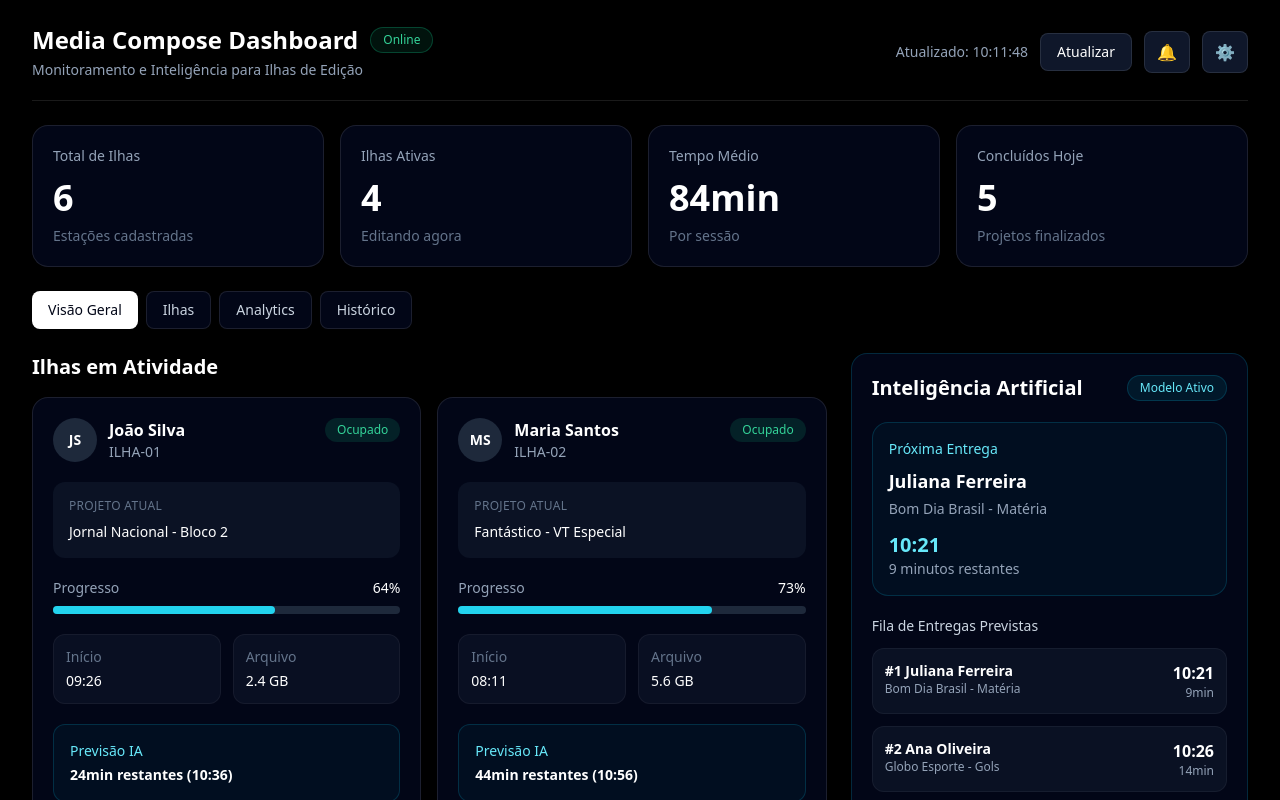
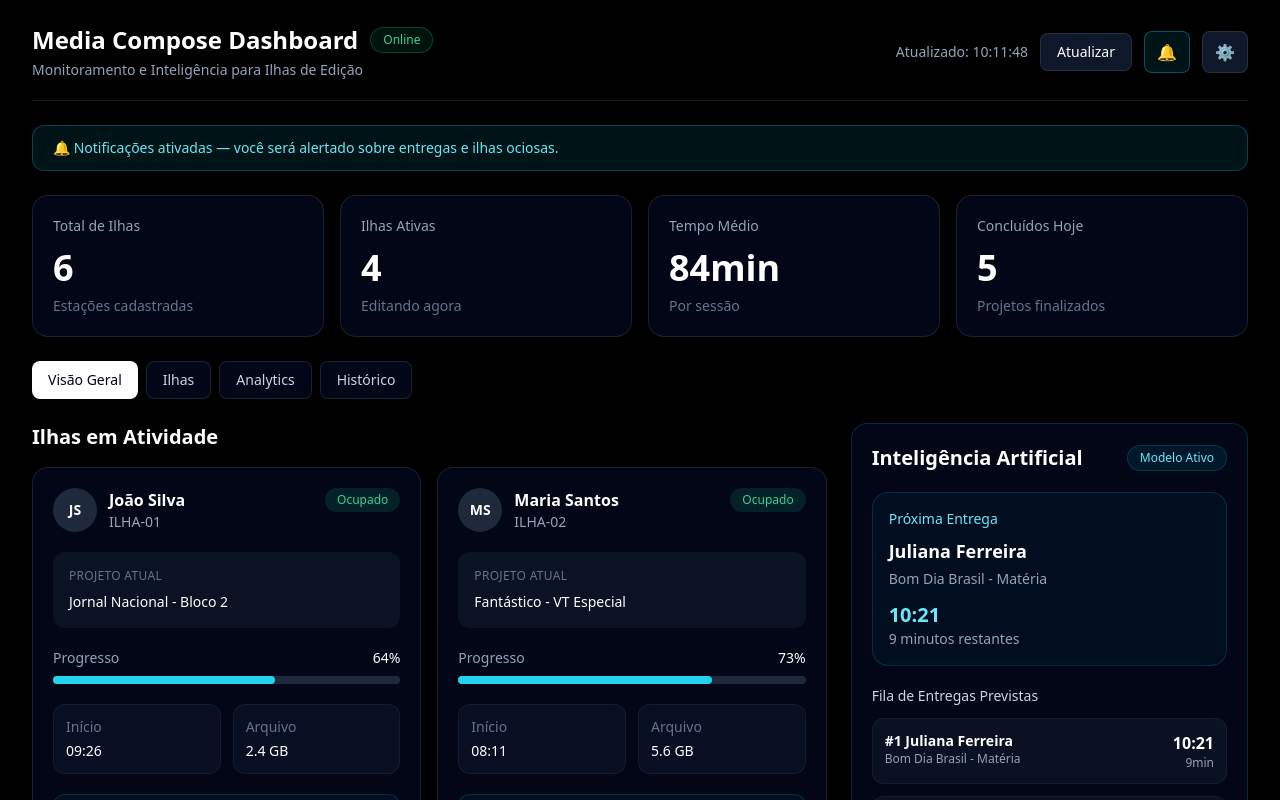
Before and after one commit to LucasCA-Git/globo2-PE, a Next.js app in the folder frontend/: page / in a window 1280 px wide. Both pictures are taken after a click on the button "Ativar notificações". Shown: the top 800 px of the page. Built offline with nearby package versions, Linux system fonts and the light colour scheme.

Commit message:
ajustes nos botões

```diff
--- a/frontend/app/page.tsx
+++ b/frontend/app/page.tsx
@@ -1,3 +1,6 @@
+"use client";
+
+import { useState } from "react";
 import Header from "@/components/Header";
 import SummaryCards from "@/components/SummaryCards";
 import TabsNav from "@/components/TabsNav";
@@ -7,27 +10,77 @@ import ChartsSection from "@/components/ChartsSection";
 import { dashboardData } from "@/data/mockData";
 
 export default function HomePage() {
+  const [atualizadoEm, setAtualizadoEm] = useState(dashboardData.atualizadoEm);
+  const [abaAtiva, setAbaAtiva] = useState("Visão Geral");
+  const [notificacoes, setNotificacoes] = useState(false);
+  const [configAberto, setConfigAberto] = useState(false);
+
+  function handleAtualizar() {
+    const agora = new Date();
+    setAtualizadoEm(
+      agora.toLocaleTimeString("pt-BR", { hour: "2-digit", minute: "2-digit", second: "2-digit" })
+    );
+  }
+
+  const abas: Record<string, React.ReactNode> = {
+    "Visão Geral": (
+      <>
+        <section className="grid gap-6 xl:grid-cols-[2fr_1fr]">
+          <EditorsGrid ilhas={dashboardData.ilhas} />
+          <AIPanel ia={dashboardData.ia} />
+        </section>
+        <ChartsSection
+          horasPorDia={dashboardData.horasPorDia}
+          atividadePorHora={dashboardData.atividadePorHora}
+        />
+      </>
+    ),
+    "Ilhas": (
+      <EditorsGrid ilhas={dashboardData.ilhas} />
+    ),
+    "Analytics": (
+      <ChartsSection
+        horasPorDia={dashboardData.horasPorDia}
+        atividadePorHora={dashboardData.atividadePorHora}
+      />
+    ),
+    "Histórico": (
+      <div className="rounded-2xl border border-white/10 bg-slate-950 p-8 text-center text-slate-400">
+        Histórico de sessões em desenvolvimento.
+      </div>
+    ),
+  };
+
   return (
     <main className="min-h-screen bg-black px-4 py-6 md:px-8">
       <div className="mx-auto flex max-w-7xl flex-col gap-6">
         <Header
-          atualizadoEm={dashboardData.atualizadoEm}
+          atualizadoEm={atualizadoEm}
           statusSistema={dashboardData.statusSistema}
+          onAtualizar={handleAtualizar}
+          notificacoes={notificacoes}
+          onToggleNotificacoes={() => setNotificacoes((v) => !v)}
+          onToggleConfig={() => setConfigAberto((v) => !v)}
         />
+
+        {notificacoes && (
+          <div className="rounded-xl border border-cyan-500/30 bg-cyan-500/10 px-5 py-3 text-sm text-cyan-300">
+            🔔 Notificações ativadas — você será alertado sobre entregas e ilhas ociosas.
+          </div>
+        )}
+
+        {configAberto && (
+          <div className="rounded-xl border border-white/10 bg-slate-950 p-5 text-sm text-slate-300">
+            <p className="mb-3 font-semibold text-white">⚙️ Configurações</p>
+            <p className="text-slate-400">Painel de configurações em desenvolvimento.</p>
+          </div>
+        )}
 
         <SummaryCards summary={dashboardData.summary} />
 
-        <TabsNav />
+        <TabsNav abaAtiva={abaAtiva} onMudarAba={setAbaAtiva} />
 
-        <section className="grid gap-6 xl:grid-cols-[2fr_1fr]">
-          <EditorsGrid ilhas={dashboardData.ilhas} />
-          <AIPanel ia={dashboardData.ia} />
-        </section>
-
-        <ChartsSection
-          horasPorDia={dashboardData.horasPorDia}
-          atividadePorHora={dashboardData.atividadePorHora}
-        />
+        {abas[abaAtiva]}
       </div>
     </main>
   );
--- a/frontend/components/Header.tsx
+++ b/frontend/components/Header.tsx
@@ -1,9 +1,20 @@
 type HeaderProps = {
   atualizadoEm: string;
   statusSistema: string;
+  onAtualizar: () => void;
+  notificacoes: boolean;
+  onToggleNotificacoes: () => void;
+  onToggleConfig: () => void;
 };
 
-export default function Header({ atualizadoEm, statusSistema }: HeaderProps) {
+export default function Header({
+  atualizadoEm,
+  statusSistema,
+  onAtualizar,
+  notificacoes,
+  onToggleNotificacoes,
+  onToggleConfig,
+}: HeaderProps) {
   return (
     <header className="flex flex-col gap-4 border-b border-white/10 pb-5 md:flex-row md:items-center md:justify-between">
       <div>
@@ -20,13 +31,27 @@ export default function Header({ atualizadoEm, statusSistema }: HeaderProps) {
 
       <div className="flex items-center gap-3">
         <span className="text-sm text-slate-400">Atualizado: {atualizadoEm}</span>
-        <button className="rounded-lg border border-white/10 bg-slate-900 px-4 py-2 text-sm font-medium text-white transition hover:border-cyan-500/40 hover:bg-slate-800">
+        <button
+          onClick={onAtualizar}
+          className="rounded-lg border border-white/10 bg-slate-900 px-4 py-2 text-sm font-medium text-white transition hover:border-cyan-500/40 hover:bg-slate-800 active:scale-95"
+        >
           Atualizar
         </button>
-        <button className="rounded-lg border border-white/10 bg-slate-900 px-3 py-2 text-white hover:bg-slate-800">
+        <button
+          onClick={onToggleNotificacoes}
+          title={notificacoes ? "Desativar notificações" : "Ativar notificações"}
+          className={`rounded-lg border px-3 py-2 transition hover:bg-slate-800 active:scale-95 ${
+            notificacoes
+              ? "border-cyan-500/40 bg-cyan-500/10 text-cyan-300"
+              : "border-white/10 bg-slate-900 text-white"
+          }`}
+        >
           🔔
         </button>
-        <button className="rounded-lg border border-white/10 bg-slate-900 px-3 py-2 text-white hover:bg-slate-800">
+        <button
+          onClick={onToggleConfig}
+          className="rounded-lg border border-white/10 bg-slate-900 px-3 py-2 text-white transition hover:bg-slate-800 active:scale-95"
+        >
           ⚙️
         </button>
       </div>
--- a/frontend/components/TabsNav.tsx
+++ b/frontend/components/TabsNav.tsx
@@ -1,13 +1,19 @@
 const tabs = ["Visão Geral", "Ilhas", "Analytics", "Histórico"];
 
-export default function TabsNav() {
+type Props = {
+  abaAtiva: string;
+  onMudarAba: (aba: string) => void;
+};
+
+export default function TabsNav({ abaAtiva, onMudarAba }: Props) {
   return (
     <nav className="flex flex-wrap gap-2">
-      {tabs.map((tab, index) => (
+      {tabs.map((tab) => (
         <button
           key={tab}
+          onClick={() => onMudarAba(tab)}
           className={`rounded-lg px-4 py-2 text-sm font-medium transition ${
-            index === 0
+            abaAtiva === tab
               ? "bg-white text-slate-950"
               : "border border-white/10 bg-slate-950 text-slate-300 hover:bg-slate-900"
           }`}
```
Also changed, not shown: 1 other file (tests, documents, lock files or other folders).
